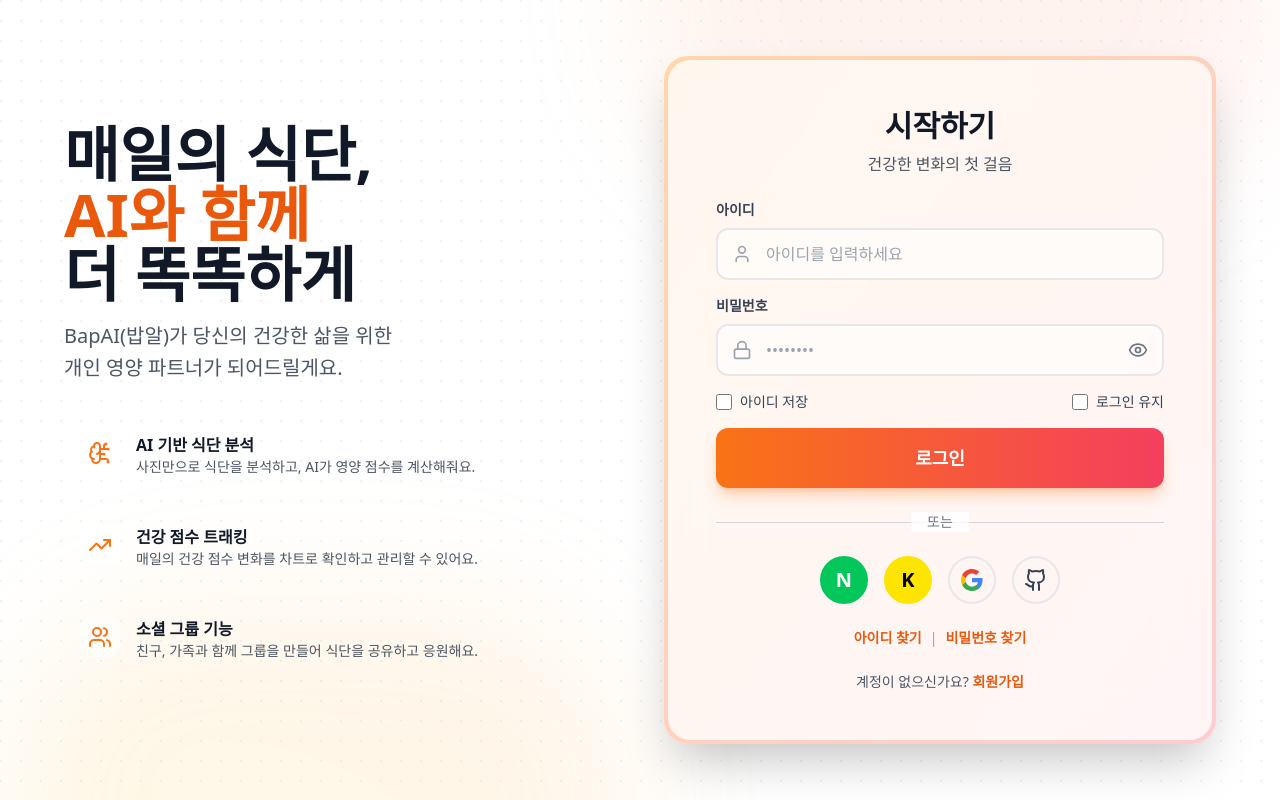
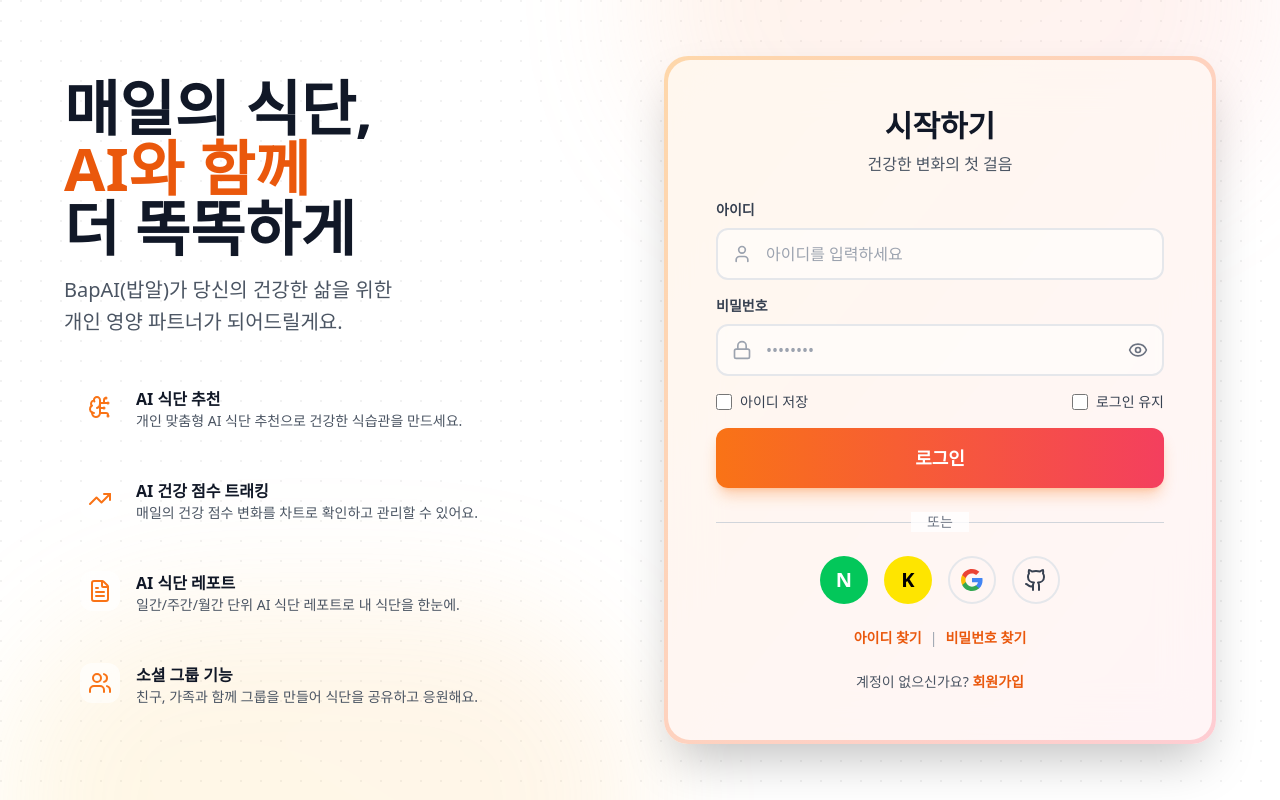
Before and after one commit to ghost-98/BapAI, a Vue app in the folder frontend/: page /login in a window 1280 px wide. Built offline with nearby package versions, Linux system fonts and the light colour scheme.

Commit message:
style: improve dashboard and main screen UI

```diff
--- /dev/null
+++ b/frontend/src/components/common/DashboardCard.vue
@@ -0,0 +1,17 @@
+<template>
+  <div class="p-1 bg-gradient-to-br from-orange-200 to-rose-200 rounded-3xl shadow-lg h-full">
+    <div class="h-full w-full bg-white/80 backdrop-blur-xl rounded-2xl p-6 border border-white/50">
+      <h2 v-if="title" class="text-xl font-bold text-gray-800 mb-4">{{ title }}</h2>
+      <slot></slot>
+    </div>
+  </div>
+</template>
+
+<script setup>
+defineProps({
+  title: {
+    type: String,
+    default: ''
+  }
+})
+</script>
--- a/frontend/src/features/auth/pages/LoginPage.vue
+++ b/frontend/src/features/auth/pages/LoginPage.vue
@@ -27,8 +27,8 @@
                 <BrainCircuit class="w-6 h-6" />
               </div>
               <div>
-                <p class="font-semibold text-gray-900">AI 기반 식단 분석</p>
-                <p class="text-sm text-gray-600">사진만으로 식단을 분석하고, AI가 영양 점수를 계산해줘요.</p>
+                <p class="font-semibold text-gray-900">AI 식단 추천</p>
+                <p class="text-sm text-gray-600">개인 맞춤형 AI 식단 추천으로 건강한 식습관을 만드세요.</p>
               </div>
             </div>
             <div class="flex items-start gap-4 p-4 rounded-2xl transition-all duration-300 hover:bg-white/50 hover:shadow-lg hover:scale-105">
@@ -36,8 +36,17 @@
                 <TrendingUp class="w-6 h-6" />
               </div>
               <div>
-                <p class="font-semibold text-gray-900">건강 점수 트래킹</p>
+                <p class="font-semibold text-gray-900">AI 건강 점수 트래킹</p>
                 <p class="text-sm text-gray-600">매일의 건강 점수 변화를 차트로 확인하고 관리할 수 있어요.</p>
+              </div>
+            </div>
+            <div class="flex items-start gap-4 p-4 rounded-2xl transition-all duration-300 hover:bg-white/50 hover:shadow-lg hover:scale-105">
+              <div class="w-10 h-10 rounded-xl bg-white/60 backdrop-blur-sm flex items-center justify-center text-orange-500 flex-shrink-0">
+                <FileText class="w-6 h-6" />
+              </div>
+              <div>
+                <p class="font-semibold text-gray-900">AI 식단 레포트</p>
+                <p class="text-sm text-gray-600">일간/주간/월간 단위 AI 식단 레포트로 내 식단을 한눈에.</p>
               </div>
             </div>
             <div class="flex items-start gap-4 p-4 rounded-2xl transition-all duration-300 hover:bg-white/50 hover:shadow-lg hover:scale-105">
@@ -161,7 +170,7 @@
 <script setup>
 import { ref, onMounted } from 'vue'
 import { useRouter } from 'vue-router'
-import { User, Lock, Github, Eye, EyeOff, BrainCircuit, TrendingUp, Users } from 'lucide-vue-next'
+import { User, Lock, Github, Eye, EyeOff, BrainCircuit, TrendingUp, Users, FileText } from 'lucide-vue-next'
 import apiClient from '../../../api'
 import { useAuthStore } from '../../../stores/auth'
 import { useNotificationStore } from '../../../stores/notification'
--- a/frontend/src/features/home/pages/HomePage.vue
+++ b/frontend/src/features/home/pages/HomePage.vue
@@ -5,8 +5,6 @@
       <h1 class="text-4xl md:text-5xl font-bold text-gray-900 mb-2 tracking-tight">건강 대시보드</h1>
       <p class="text-gray-600 text-lg md:text-xl">오늘의 식단과 영양 정보를 확인하고, AI 추천과 함께 건강 점수 추이를 관리해보세요.</p>
     </div>
-
-
 
     <!-- Main Dashboard Layout -->
     <div class="grid grid-cols-1 lg:grid-cols-3 gap-6">
--- a/frontend/src/layouts/MainLayout.vue
+++ b/frontend/src/layouts/MainLayout.vue
@@ -1,9 +1,10 @@
 <template>
-  <div class="min-h-screen bg-gradient-to-br from-orange-50 via-amber-50 to-rose-50 relative overflow-hidden">
-    <!-- Decorative Blobs -->
-    <div class="absolute top-0 -right-1/4 w-1/2 h-1/2 bg-gradient-to-br from-orange-200/50 to-rose-200/50 rounded-full blur-3xl -z-10"></div>
-    <div class="absolute -bottom-1/4 left-1/4 w-1/3 h-1/3 bg-gradient-to-tr from-amber-200/50 to-orange-200/50 rounded-full blur-3xl -z-10"></div>
+  <div class="min-h-screen bg-gradient-to-br from-orange-50 via-amber-50 to-rose-50 relative overflow-hidden dot-pattern">
+    <!-- Animated Organic Blob Shapes -->
+    <div class="absolute -top-1/4 -right-1/4 w-1/2 h-1/2 bg-gradient-to-br from-orange-300/30 to-rose-300/30 rounded-full blur-3xl animate-pulse -z-10"></div>
+    <div class="absolute -bottom-1/4 -left-1/4 w-1/2 h-1/2 bg-gradient-to-tr from-amber-300/30 to-orange-300/30 rounded-full blur-3xl animate-pulse animation-delay-2000 -z-10"></div>
 
+    <div class="flex flex-col min-h-screen">
       <!-- Navigation -->
       <nav class="border-b border-white/50 bg-white/40 backdrop-blur-sm sticky top-0 z-30">
         <div class="mx-auto max-w-7xl px-6">
@@ -87,9 +88,8 @@
       </nav>
 
       <!-- Page Content -->
-    <main class="flex-1 relative z-10">
-      <router-view />
-    </main>
+      <router-view class="flex-1" />
+    </div>
 
     <!-- Global Notification Display -->
     <NotificationDisplay />
@@ -141,3 +141,14 @@ const handleLogout = async () => {
   await authStore.logout()
 }
 </script>
+
+<style>
+.dot-pattern {
+  background-image: radial-gradient(circle at 1px 1px, rgba(0,0,0,0.05) 1px, transparent 0);
+  background-size: 20px 20px;
+}
+
+.animation-delay-2000 {
+  animation-delay: 2s;
+}
+</style>
```
Lines whose indentation alone changed are shown as unchanged.
